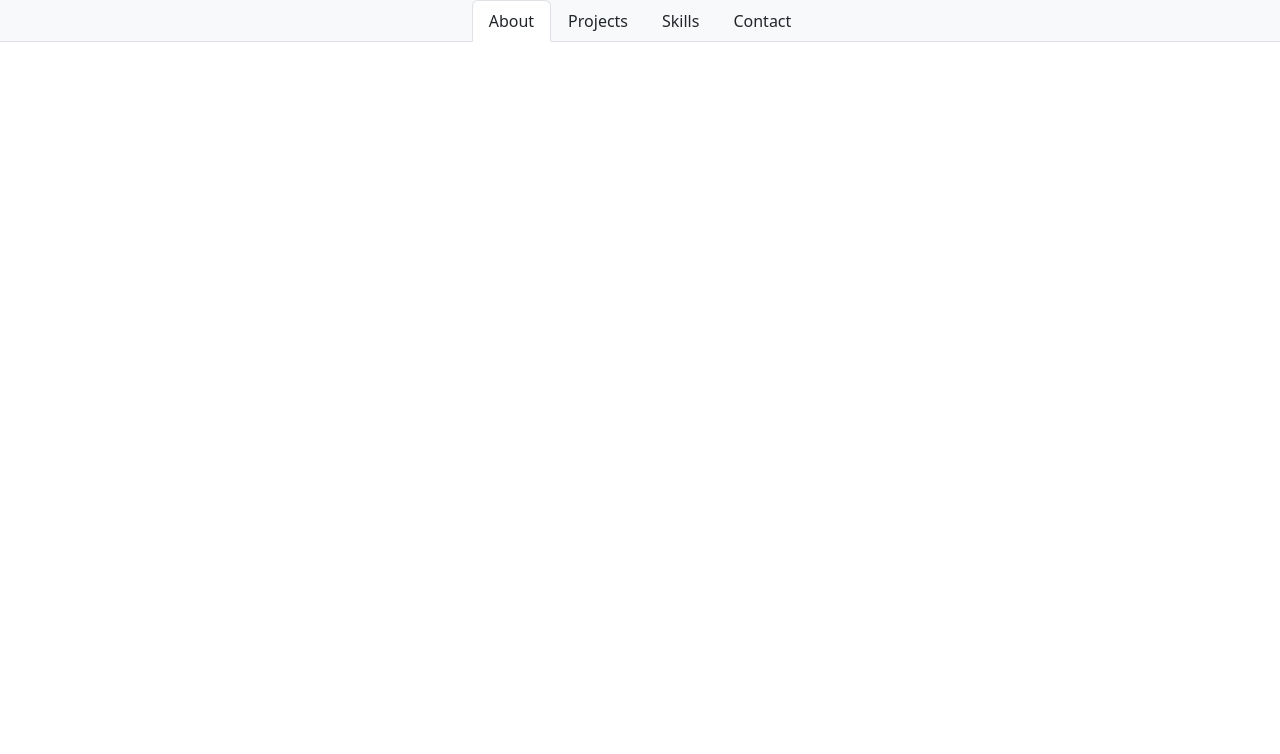
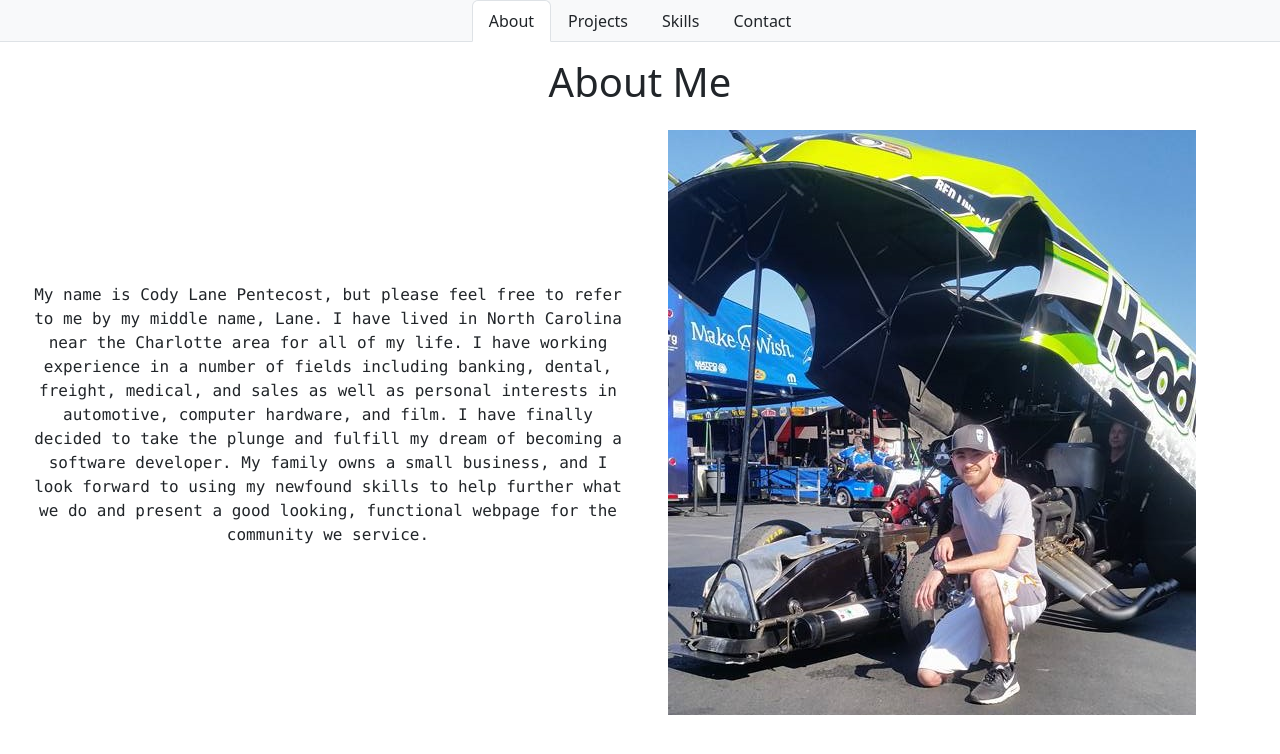
Before and after one commit to Project-Faust/portfolio-redux, a React (Create React App) app: page / in a window 1280 px wide. Shown: the top 754 px of the page. Built offline with nearby package versions, Linux system fonts and the light colour scheme.

Commit message:
updated file structure; added content to About component; added image for About component

```diff
--- a/src/components/About.js
+++ /dev/null
@@ -1 +0,0 @@
-export default function About() {};
--- /dev/null
+++ b/src/components/About/index.js
@@ -0,0 +1,23 @@
+import React from "react";
+
+export default function About() {
+    return (
+        <section className="row m-3 text-center">
+            <h1>About Me</h1>
+            <div className="col-md-6 d-flex container-fluid align-items-center justify-content-center p-3">
+                <p className="font-monospace">My name is Cody Lane Pentecost, but please feel free to refer to me by my middle
+                    name, Lane. I have lived in North Carolina near the Charlotte area for all of my life. I have working experience
+                    in a number of fields including banking, dental, freight, medical, and sales as well as personal interests in automotive, computer hardware, and film. I have finally
+                    decided to take the plunge and fulfill my dream of becoming a software developer. My family owns a
+                    small business, and I look forward to using my newfound skills to help further what we do and
+                    present a good looking, functional webpage for the community we service.</p>
+            </div>
+            <div className="col-md-6 d-flex">
+                <img src={require("../../assets/images/nhra-head-lane.jpg")}
+                    alt="NHRA"
+                    className="aboutImage img-fluid m-3 align-items-center"
+                />
+            </div>
+        </section>
+    )
+};
--- a/src/components/Projects.js
+++ b/src/components/Projects/index.js
@@ -1,5 +1,5 @@
 import React from "react";
-import { projects } from "../data";
+import { projects } from "../../data";
 
 export default function Projects() {
   return (
--- a/src/components/Skills.js
+++ b/src/components/Resume/index.js
@@ -1,5 +1,5 @@
 import React from "react";
-import { skills } from "../data";
+import { skills } from "../../data";
 
 export default function Skills() {
     return (
```
Also changed, not shown: src/App.js (+5 -5 lines), src/assets/images/nhra-head-lane.jpg (added), src/components/Contact/index.js (renamed from src/components/Contact.js), src/components/Footer/index.js (renamed from src/components/Footer.js), src/components/Navbar/index.js (renamed from src/components/Navbar.js).
